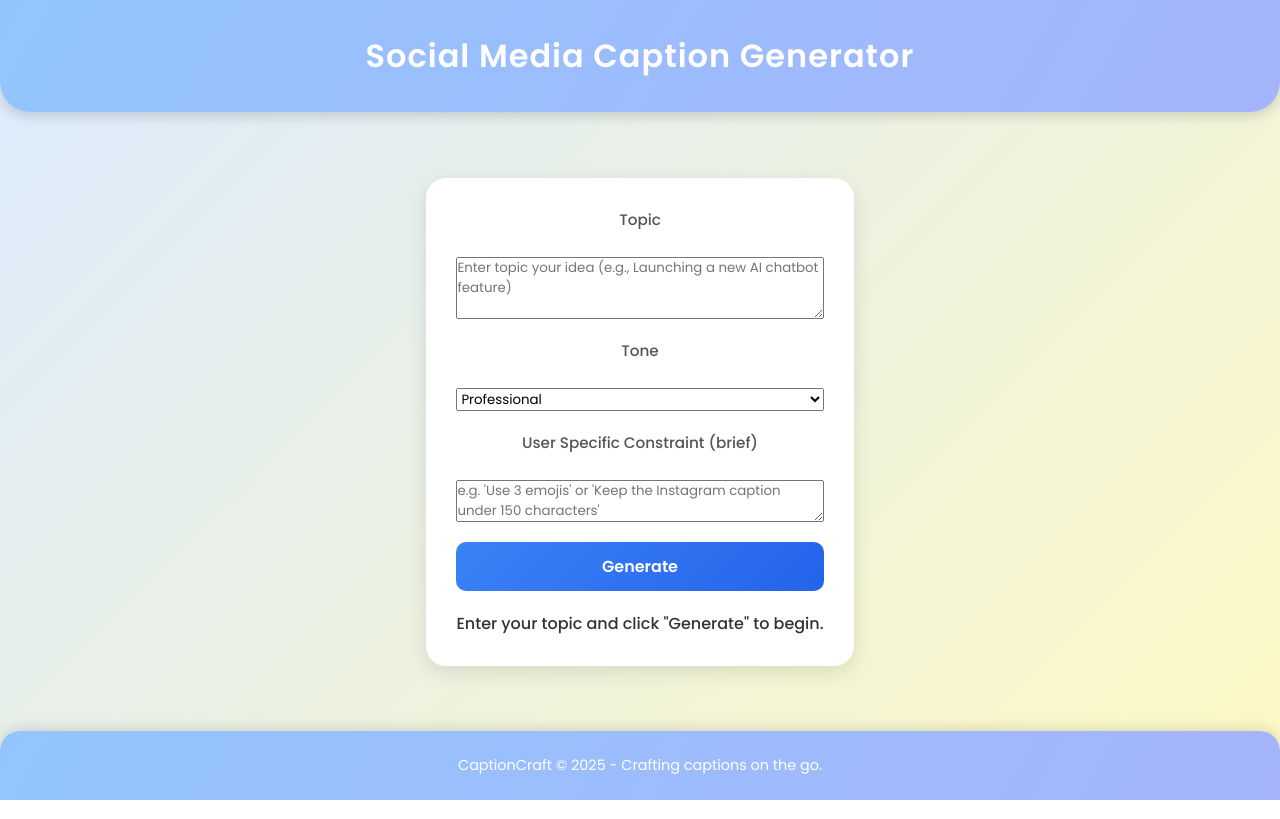
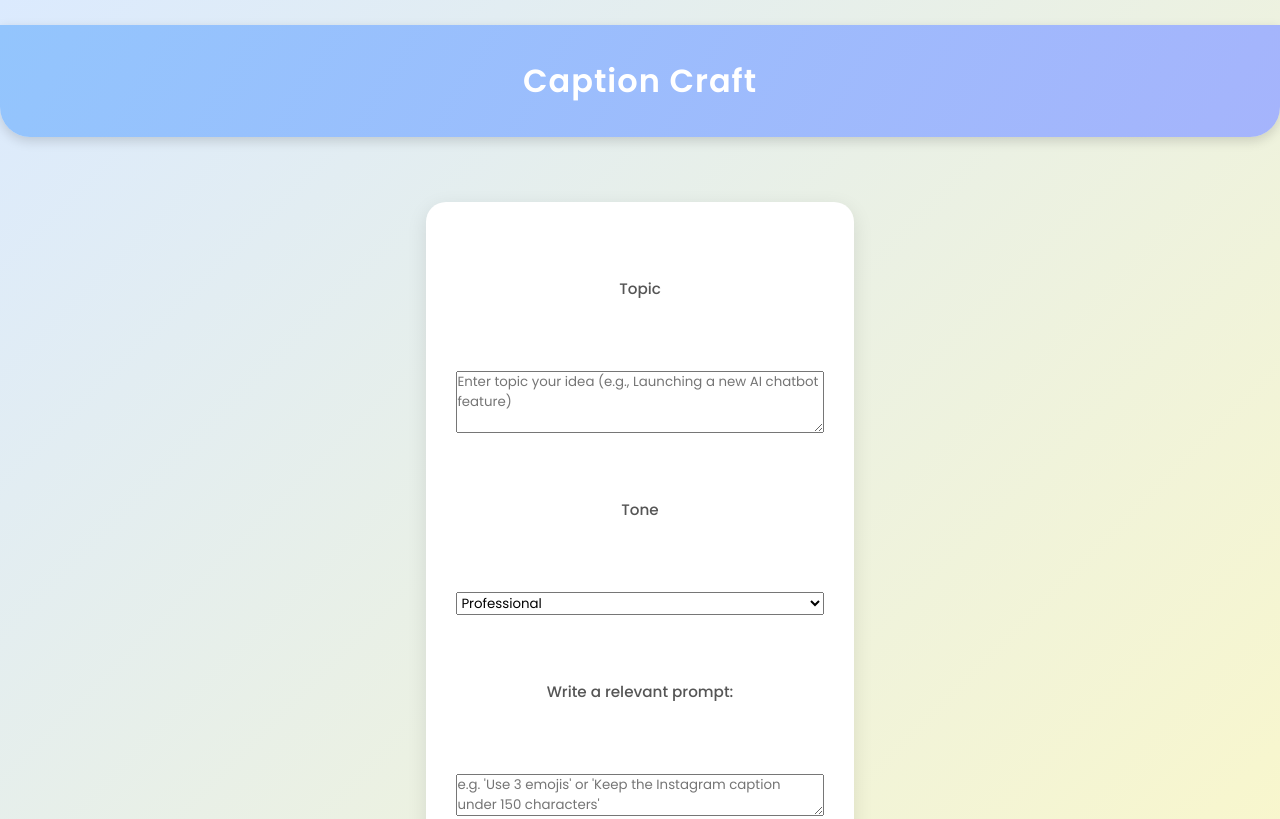
Before and after one commit to MfobesTechJournal/Caption_Craft, a plain HTML site: page index.html in a window 1280 px wide. Shown: the top 819 px of the page. Drawn offline with Linux system fonts and the light colour scheme.

Commit message:
Refactor index.html structure and content

```diff
--- a/index.html
+++ b/index.html
@@ -8,8 +8,7 @@
     <link rel="stylesheet" href="style.css" />
   </head>
   <body class="body">
-    <header><h1>Social Media Caption Generator</h1></header>
-    <main>
+    <header><h1>Caption Craft</h1></header>     <main>
       <label for="topic" class="topic">Topic</label>
       <textarea
         id="topic"
@@ -27,9 +26,8 @@
       </select>
 
       <label for="constraint" class="constraints"
-        >User Specific Constraint (brief)</label
-      >
-      <textarea
+        >Write a relevant prompt:</label
+      >       <textarea
         id="constraint"
         rows="2"
         placeholder="e.g. 'Use 3 emojis' or 'Keep the Instagram caption under 150 characters'"
```
Lines whose indentation alone changed are shown as unchanged.
